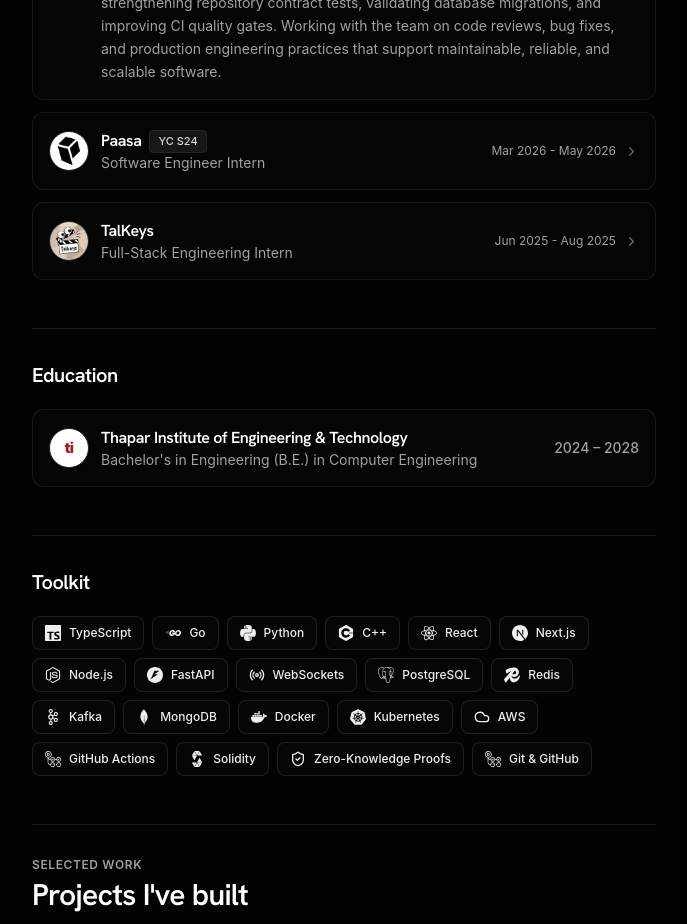
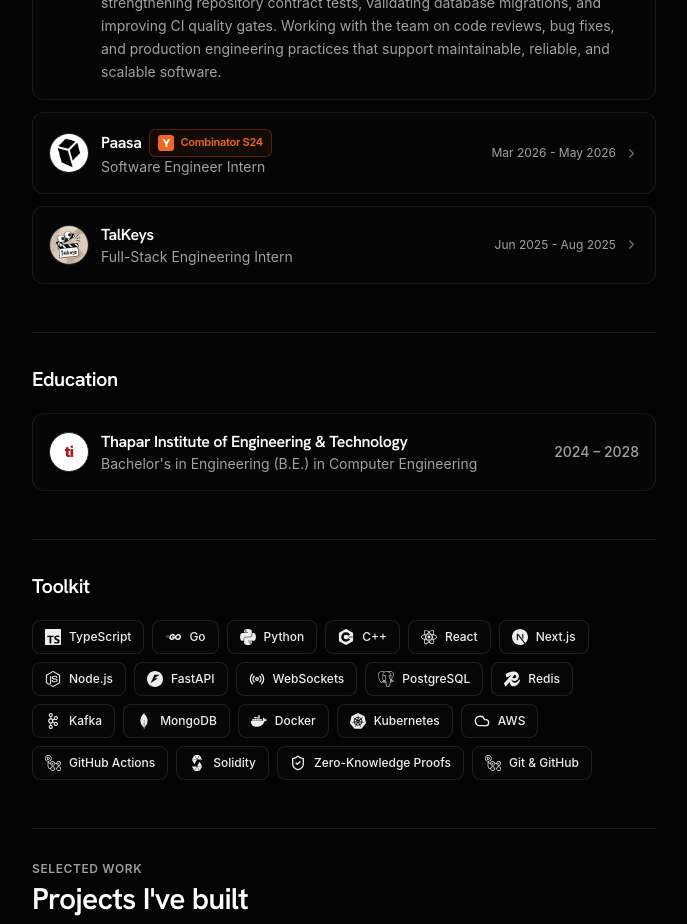
Before and after one commit to PrathamRanka/Pratham-Portfolio-Website, a Next.js app: page / in a window 1280 px wide. Shown: the part 1060-1984 px from the top of the page, without its empty margins (296-983 px from the left). Built offline with nearby package versions, Linux system fonts and the light colour scheme.

Commit message:
updated yc

```diff
--- a/src/components/views/ExperienceView.tsx
+++ b/src/components/views/ExperienceView.tsx
@@ -50,11 +50,23 @@
                       <h3 className="text-sm sm:text-base font-semibold text-white tracking-tight">
                         {item.company}
                       </h3>
-                      {item.badge && (
-                        <span className="text-[11px] font-medium px-2 py-0.5 rounded bg-neutral-900 border border-neutral-800 text-neutral-300">
-                          {item.badge}
+                    {item.badge && (
+                      <span
+                        className="inline-flex items-center gap-1.5 rounded-md border border-[#F26522]/25 bg-[#F26522]/[0.07] px-2 py-1"
+                        aria-label={`Y Combinator ${item.badge.replace('YC ', '')}`}
+                      >
+                        {item.badge.startsWith('YC') && (
+                          <span className="flex h-4 w-4 shrink-0 items-center justify-center rounded-[3px] bg-[#F26522] text-[11px] font-extrabold leading-none text-white">
+                            Y
+                          </span>
+                        )}
+                        <span className="text-[11px] font-semibold tracking-tight text-[#F26522]">
+                          {item.badge.startsWith('YC')
+                            ? `Combinator ${item.badge.replace('YC ', '')}`
+                            : item.badge}
                         </span>
-                      )}
+                      </span>
+                    )}
                     </div>
                     <p className="text-xs sm:text-sm text-neutral-400 mt-0.5 truncate">
                       {item.role}
```
